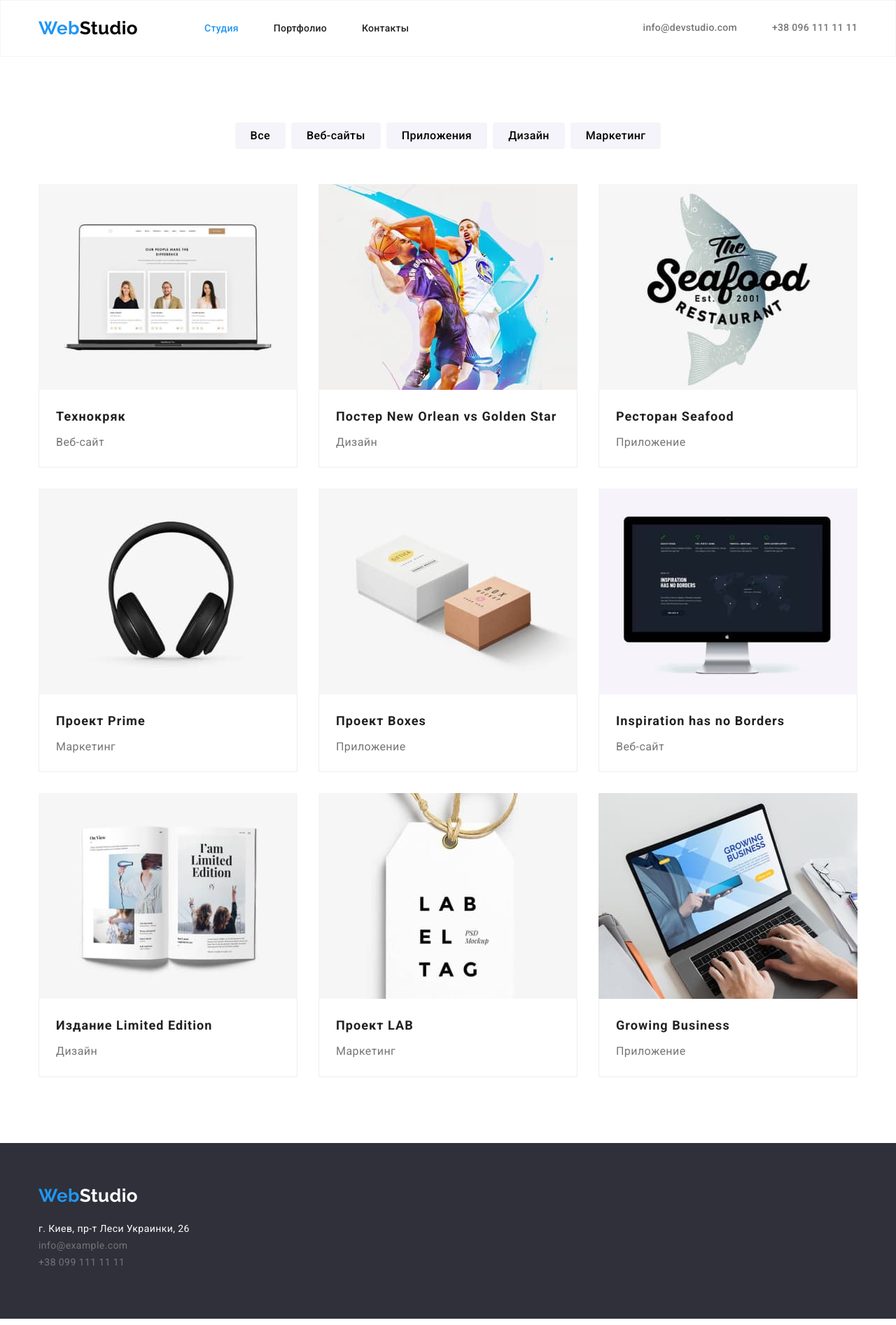
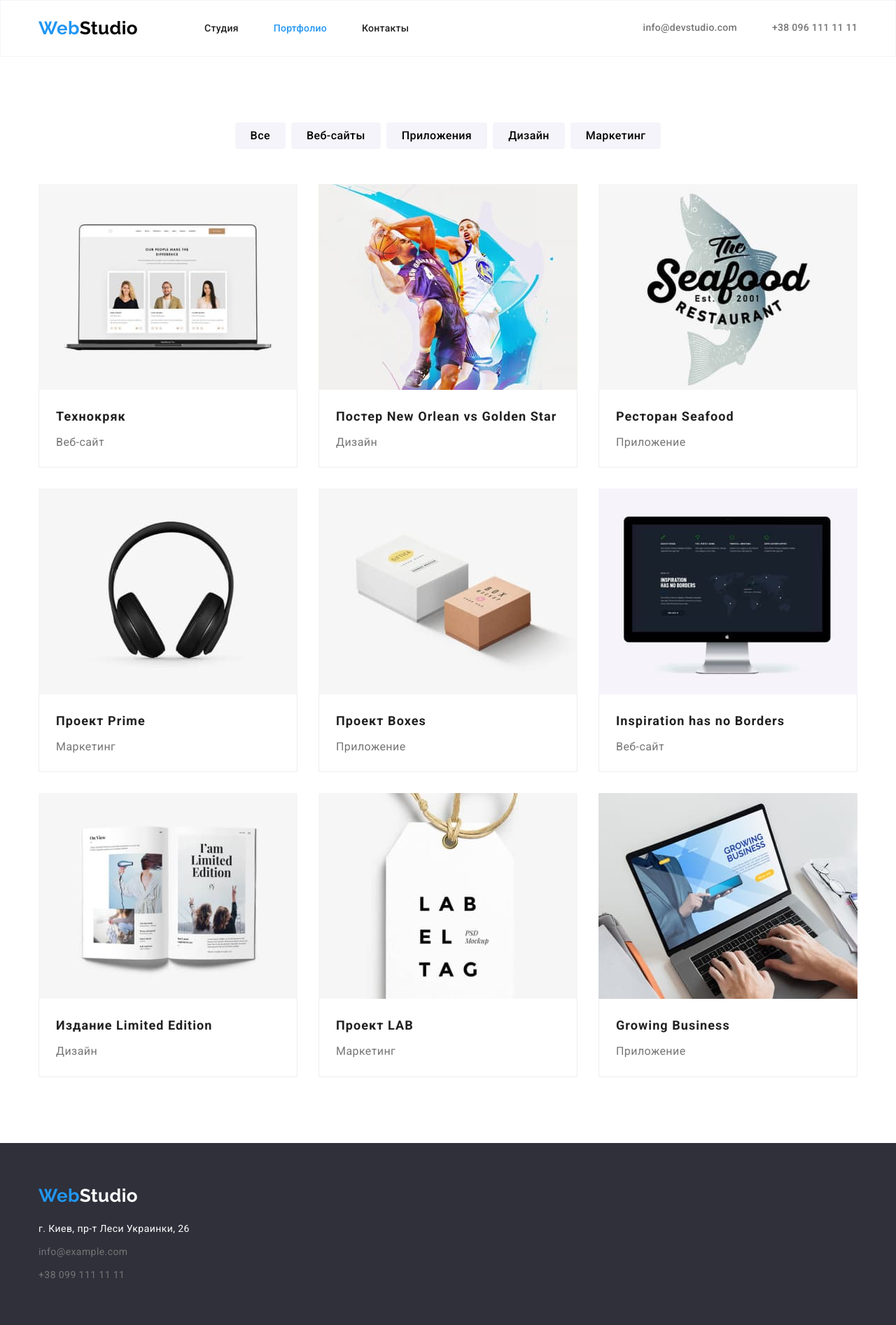
Before and after one commit to Irynasad/goit-markup-hw-03, a plain HTML site: page portfolio.html in a window 1280 px wide. Shown: the whole page at 70% size. Drawn offline with nearby package versions, Linux system fonts and the light colour scheme.

Commit message:
bugs fixed
добавлены марджины в футере в список, активная кнопка исправлена в Портфолио в шапке.
вопрос по лишкам в шапке не закрыт!!

```diff
--- a/css/styles.css
+++ b/css/styles.css
@@ -237,8 +237,6 @@ button {
   color: var(--primery-color-text-white-them);
 }
 .principe-description {
-  padding-top: 2px;
-  padding-bottom: 2px;
   line-height: 1.71;
   color: var(--secondary-color-text-white-them);
 }
@@ -353,13 +351,12 @@ button {
   padding-bottom: 60px;
 }
 .footer-address {
-  margin-bottom: 9px;
   margin-top: 20px;
 }
 .footer-list {
   display: block;
 }
-.footer-item:not(:last-child(3n)) {
+.footer-item:not(:last-child) {
   margin-bottom: 9px;
 }
 .address-map {
--- a/portfolio.html
+++ b/portfolio.html
@@ -24,8 +24,8 @@
 				<a class="logo link" href="./index.html" lang="en">Web<span class="studio studio-dark">Studio</span>
 				</a>
 				<ul class="header-menu header-list list">
-					<li class="menu-item"><a class="menu-link current link" href="./index.html">Студия</a></li>
-					<li class="menu-item"><a class="menu-link link" href="./portfolio.html">Портфолио</a></li>
+					<li class="menu-item"><a class="menu-link link" href="./index.html">Студия</a></li>
+					<li class="menu-item"><a class="menu-link current link" href="./portfolio.html">Портфолио</a></li>
 					<li class="menu-item"><a class="menu-link link" href="#">Контакты</a></li>
 				</ul>
 			</nav>
```
